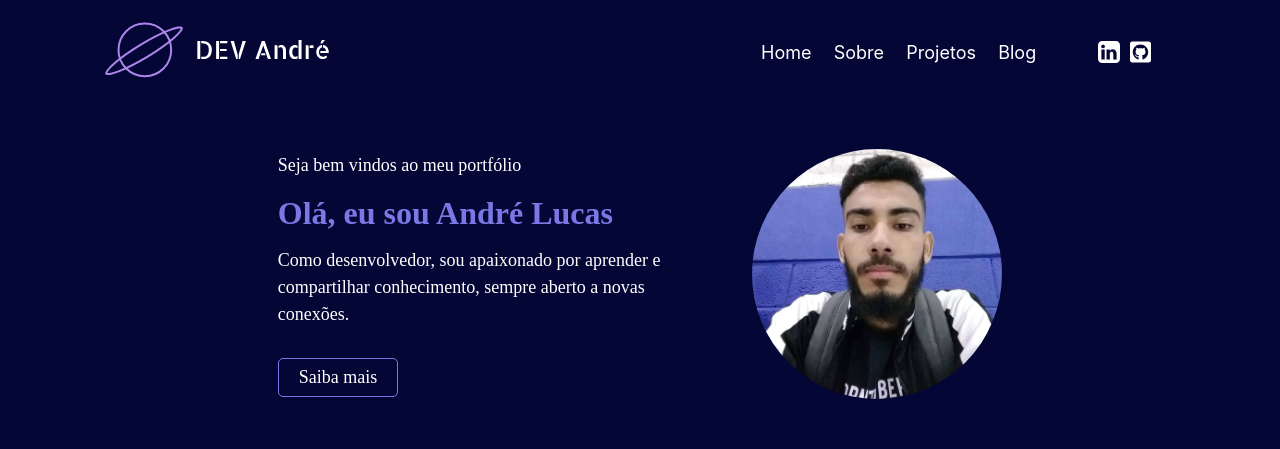
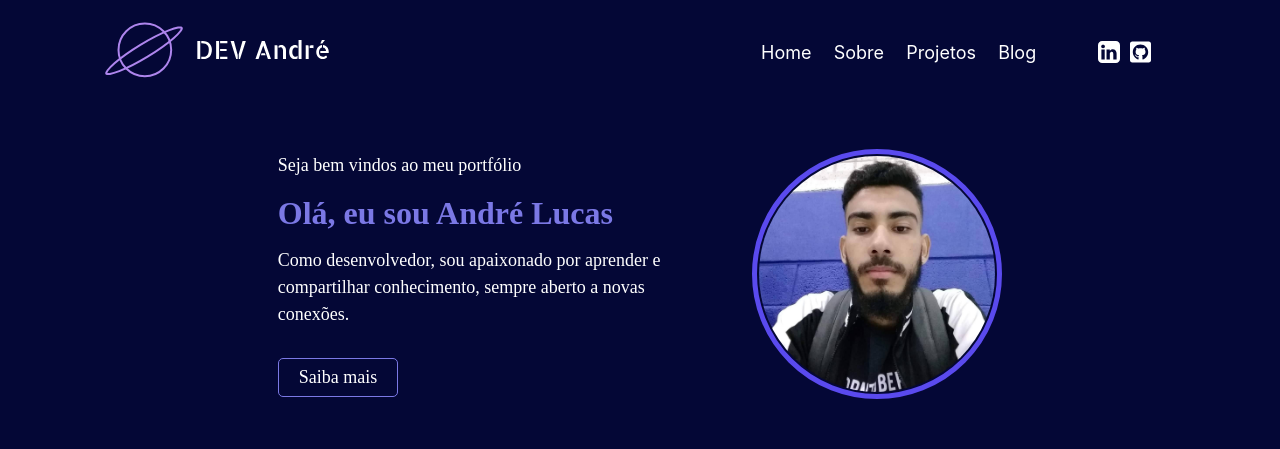
Before and after one commit to andrelucca99/new_portfolio, a React (Vite) app: page / in a window 1280 px wide. Shown: the top 449 px of the page. Built offline with nearby package versions, Linux system fonts and the light colour scheme.

Commit message:
refactor: retira codigo repitido

```diff
--- /dev/null
+++ b/src/components/PhotoPerfil/index.tsx
@@ -0,0 +1,18 @@
+import styled from 'styled-components';
+
+const PerfilPhoto = styled.img`
+  width: 250px;
+  height: 250px;
+  border-radius: 100%;
+  border: 5px solid #5a4aee;
+  padding: 2px;
+  margin-bottom: 20px;
+`;
+
+function PhotoPerfil({ image, text } : { image: string, text: string }) {
+  return (
+    <PerfilPhoto src={ image } alt={ text } />
+  );
+}
+
+export default PhotoPerfil;
--- a/src/pages/About/index.tsx
+++ b/src/pages/About/index.tsx
@@ -4,6 +4,7 @@ import { Helmet } from 'react-helmet';
 import Photo from './assets/foto.jpg';
 import CardTech from '../../components/CardTech';
 import TextSubTitulo from '../../components/Title';
+import PhotoPerfil from '../../components/PhotoPerfil';
 import { cardAcademic, techSkills } from './utils/mock';
 
 const MainContainer = styled.main`
@@ -23,13 +24,6 @@ const HeaderContainer = styled.section`
   justify-content: center;
   align-items: center;
   margin: 55px 0;
-`;
-
-const PerfilPhoto = styled.img`
-  width: 250px;
-  height: 250px;
-  border-radius: 100%;
-  margin-bottom: 20px;
 `;
 
 const Title = styled.h1`
@@ -126,7 +120,7 @@ function About() {
       <Helmet title="Portfolio - Sobre" />
       <MainContainer>
         <HeaderContainer>
-          <PerfilPhoto src={ Photo } alt="Foto de perfil do André" />
+          <PhotoPerfil image={ Photo } text="Foto de perfil do André" />
           <Title>André Lucas</Title>
           <SubTitle>
             Desenvolvedor Full Stack
--- a/src/pages/Home/index.tsx
+++ b/src/pages/Home/index.tsx
@@ -1,17 +1,18 @@
 import styled from 'styled-components';
 import { Helmet } from 'react-helmet';
 
+import Card from '../../components/Card';
 import Banner from '../../components/Banner';
-import fotoBanner from '../../assets/images/Banner.svg';
-import Card from '../../components/Card';
-
-import project from '../../utils/data/projectHome.json';
-import { devices } from '../../Theme';
 import Button from '../../components/Button';
 import TextSubTitulo from '../../components/Title';
+import PhotoPerfil from '../../components/PhotoPerfil';
+
+import Photo from '../../assets/images/foto.jpg';
+import fotoBanner from '../../assets/images/Banner.svg';
 import ImagePaper from '../../assets/images/paper.jpg';
 
-import Photo from '../../assets/images/foto.jpg';
+import { devices } from '../../Theme';
+import project from '../../utils/data/projectHome.json';
 
 const HomeStyled = styled.section`
   max-width: 80%;
@@ -124,13 +125,6 @@ const SectionArticles = styled.article`
   }
 `;
 
-const PerfilPhoto = styled.img`
-  width: 250px;
-  height: 250px;
-  border-radius: 100%;
-  margin-bottom: 20px;
-`;
-
 function Home() {
   return (
     <HomeStyled>
@@ -146,7 +140,7 @@ function Home() {
           </p>
           <Button text="Saiba mais" url="/sobre" />
         </div>
-        <PerfilPhoto src={ Photo } alt="Foto de perfil do André" />
+        <PhotoPerfil image={ Photo } text="Foto de perfil do André" />
       </SectionBanner>
 
       <SectionPrincipal>
```
